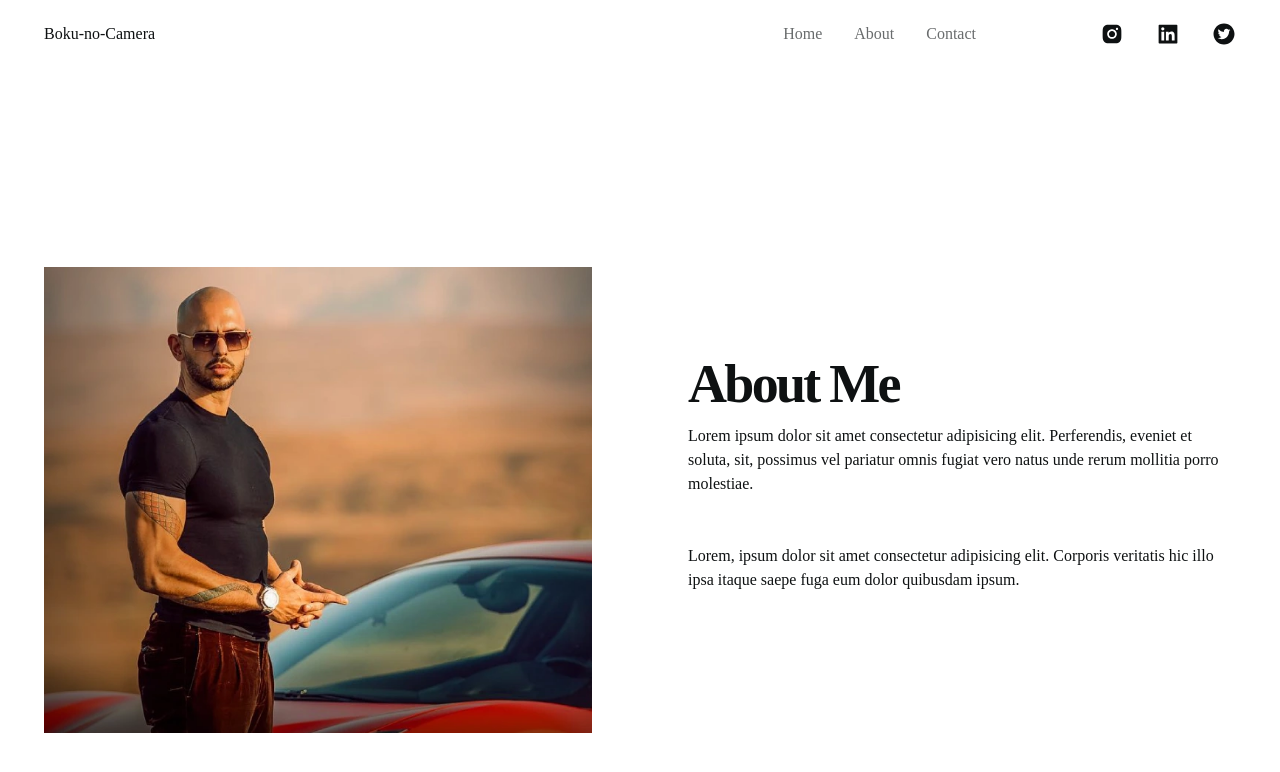
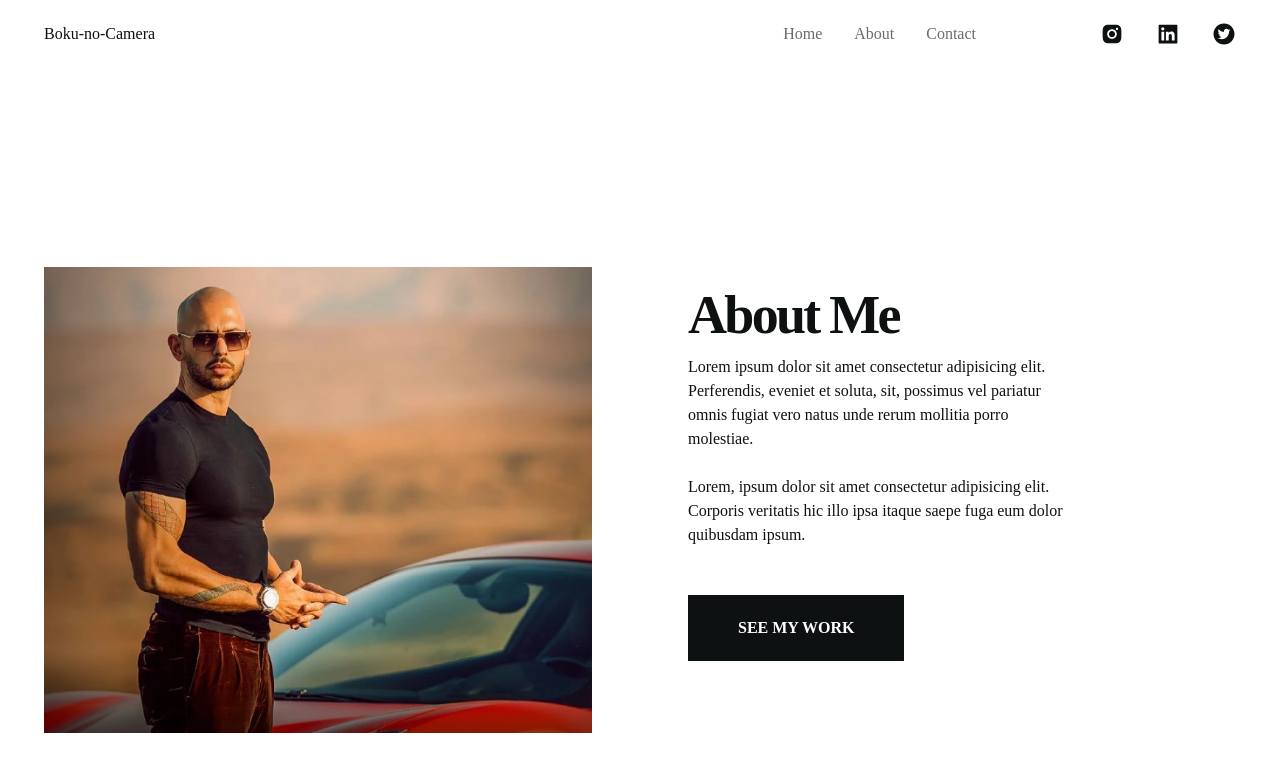
Before and after one commit to Ujjwalsharma7/boku_no_camera, a React (Create React App) app: page /about in a window 1280 px wide. Shown: the top 772 px of the page. Built offline with nearby package versions, Linux system fonts and the light colour scheme.

Commit message:
completed about page with demo img and text

```diff
--- a/src/pages/About.jsx
+++ b/src/pages/About.jsx
@@ -15,10 +15,15 @@ const About = () => {
         {/* text  */}
         <div className="flex-1 pt-36 pb-14 lg:pt-0 lg:w-auto z-10 flex flex-col justify-center items-center lg:items-start">
           <h1 className="h1">About me</h1>
-          <p>Lorem ipsum dolor sit amet consectetur adipisicing elit. Perferendis, eveniet et soluta, sit, possimus vel pariatur omnis fugiat vero natus unde rerum mollitia porro molestiae.</p>
-          <br />
-          <br />
-          <p>Lorem, ipsum dolor sit amet consectetur adipisicing elit. Corporis veritatis hic illo ipsa itaque saepe fuga eum dolor quibusdam ipsum.</p>
+          <p className="mb-12 max-w-sm">Lorem ipsum dolor sit amet consectetur adipisicing elit. Perferendis, eveniet et soluta, sit, possimus vel pariatur omnis fugiat vero natus unde rerum mollitia porro molestiae.
+            <br />
+            <br />
+            Lorem, ipsum dolor sit amet consectetur adipisicing elit. Corporis veritatis hic illo ipsa itaque saepe fuga eum dolor quibusdam ipsum.
+          </p>
+          <Link className="btn">
+            See my work
+          </Link>
+
         </div>
       </div>
 
```
